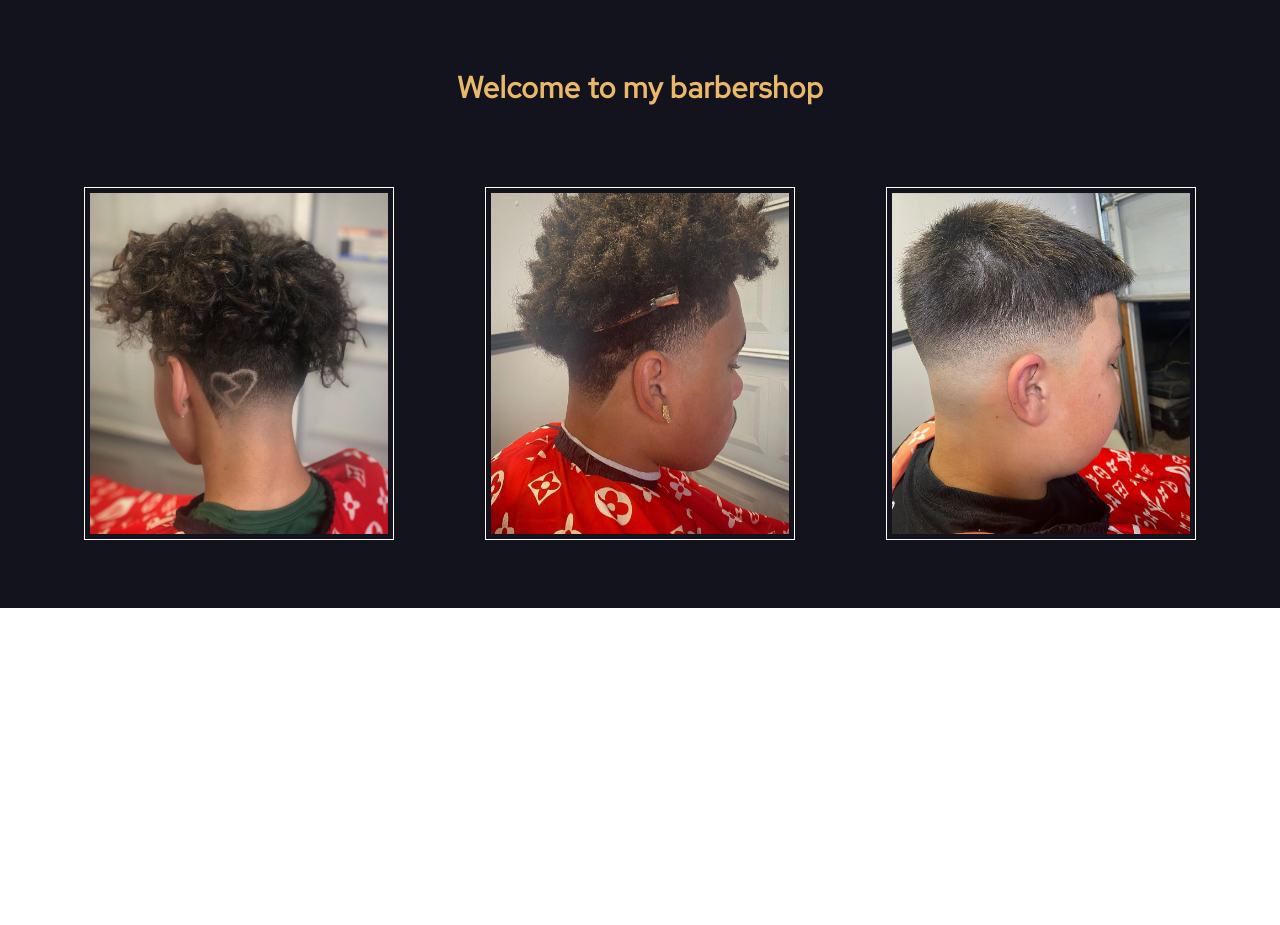
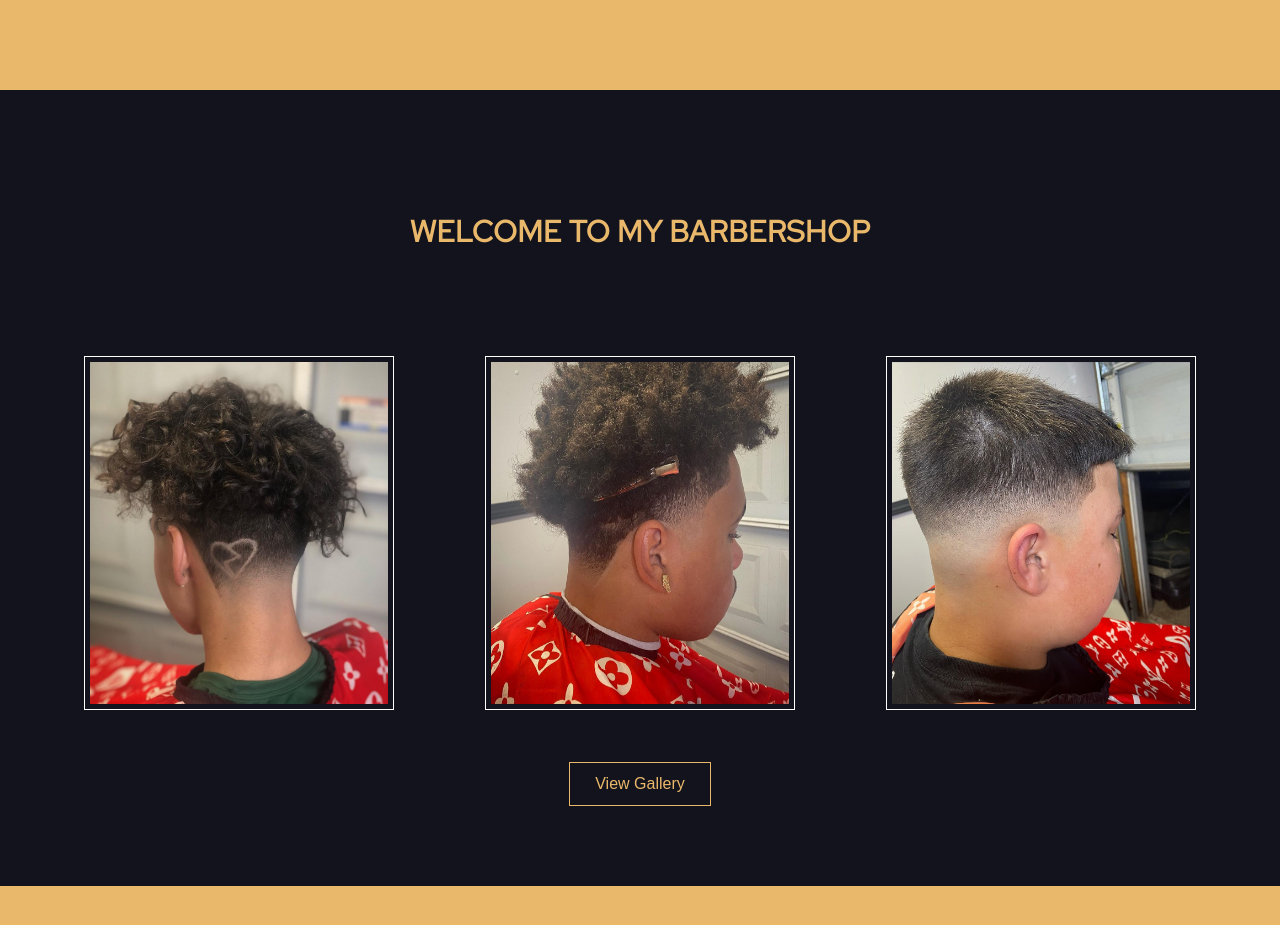
Before and after one commit to NoelCov/Marcus-barbershop-website, a React (Create React App) app: page / in a window 1280 px wide. Shown: the part 637-1562 px from the top of the page. Before the commit the page ends 1245 px from the top, so only its background shows below. Built offline with nearby package versions, Linux system fonts and the light colour scheme.

Commit message:
Completed styling homepage content component and added a footer to app

```diff
--- a/src/App.js
+++ b/src/App.js
@@ -1,6 +1,8 @@
 import "./App.css";
 
 import NavBar from "./components/navbar/navbar.component";
+import Footer from "./components/footer/footer.component";
+
 import HomePage from "./pages/homepage/homepage.component";
 
 import { Switch, Route } from "react-router-dom";
@@ -12,6 +14,7 @@ function App() {
       <Switch>
         <Route exact path="/" component={HomePage} />
       </Switch>
+      <Footer />
     </div>
   );
 }
--- /dev/null
+++ b/src/components/custom-button/custom-button.component.jsx
@@ -0,0 +1,11 @@
+import React from "react";
+
+import { StyledButton } from "./custom-button.styles";
+
+const CustomButton = ({ children, ...otherProps }) => {
+  return (
+      <StyledButton {...otherProps}>{children}</StyledButton>
+  );
+};
+
+export default CustomButton;
--- /dev/null
+++ b/src/components/custom-button/custom-button.styles.jsx
@@ -0,0 +1,11 @@
+import styled from "styled-components";
+
+export const StyledButton = styled.button`
+  padding: 1.5vh 2vw;
+  color: ${(props) => props.color};
+  font-size: 16px;
+  border: 1.5px solid ${(props) => props.borderColor};
+  background-color: ${(props) => props.backgroundColor};
+  cursor: pointer;
+  width: auto;
+`;
--- /dev/null
+++ b/src/components/footer/footer.component.jsx
@@ -0,0 +1,13 @@
+import React from 'react'
+
+import { FooterContainer } from './footer.styles';
+
+const Footer = () => {
+  return (
+    <FooterContainer>
+
+    </FooterContainer>
+  )
+}
+
+export default Footer;
--- /dev/null
+++ b/src/components/footer/footer.styles.jsx
@@ -0,0 +1,8 @@
+import styled from "styled-components";
+
+export const FooterContainer = styled.footer`
+  background-color: #eab86b;
+  padding: 10vh 0 0;
+  margin: 0;
+  display: flex;
+`;
--- a/src/components/gallery-preview/gallery-preview.styles.jsx
+++ b/src/components/gallery-preview/gallery-preview.styles.jsx
@@ -6,6 +6,7 @@ export const GalleryPreviewContainer = styled.div`
   gap: 50px;
   padding: 10vh 5vw 0;
   justify-items: center;
+  position: relative;
 `;
 
 export const ImageContainer = styled.img`
--- a/src/components/header/header.component.jsx
+++ b/src/components/header/header.component.jsx
@@ -5,10 +5,10 @@ import {
   HeaderTitle,
   HeaderTitleText,
   LogoContainer,
-  StyledButton,
-  StyledButton2,
   ButtonsContainer,
 } from "./header.styles";
+
+import CustomButton from "../custom-button/custom-button.component";
 
 const Header = () => {
   return (
@@ -17,8 +17,20 @@ const Header = () => {
       <HeaderTitle>Marcus Cuttz</HeaderTitle>
       <HeaderTitleText>Best haircuts in the 209</HeaderTitleText>
       <ButtonsContainer>
-        <StyledButton>Make Appointment</StyledButton>
-        <StyledButton2>Contact Me</StyledButton2>
+        <CustomButton
+          color="black"
+          borderColor="white"
+          backgroundColor="#eab86b"
+        >
+          Make Appointment
+        </CustomButton>
+        <CustomButton
+          color="#eab86b"
+          borderColor="black"
+          backgroundColor="black"
+        >
+          Contact Me
+        </CustomButton>
       </ButtonsContainer>
     </HeaderContainer>
   );
--- a/src/components/header/header.styles.jsx
+++ b/src/components/header/header.styles.jsx
@@ -4,7 +4,8 @@ import {ReactComponent as ReactLogo} from "../../assets/crown.svg";
 export const HeaderContainer = styled.div`
   display: flex;
   flex-direction: column;
-  padding: 5vh 20vw;
+  padding: 10vh 0;
+  height: 60vh;
   justify-content: center;
   align-items: center;
   background-color: #eab86b;
@@ -29,21 +30,3 @@ export const ButtonsContainer = styled.div`
   gap: 30px;
   padding: 8vh 0 0;
 `
-
-export const StyledButton = styled.button`
-  padding: 1.5vh 2vw;
-  color: black;
-  font-size: 16px;
-  border: 1.5px solid white;
-  background-color: #eab86b;
-  cursor: pointer;
-`
-
-export const StyledButton2 = styled.button`
-  padding: 1.5vh 2vw;
-  color: #eab86b;
-  font-size: 16px;
-  border: 1.5px solid black;
-  background-color: black;
-  cursor: pointer;
-`
--- a/src/components/homepage-content/homepage-content.component.jsx
+++ b/src/components/homepage-content/homepage-content.component.jsx
@@ -4,13 +4,25 @@ import GalleryPreview from "../gallery-preview/gallery-preview.component";
 import {
   HomePageContentContainer,
   HomePageTitle,
+  CustomButtonContainer,
 } from "./homepage-content.styles";
+
+import CustomButton from "../custom-button/custom-button.component";
 
 const HomePageContent = () => {
   return (
     <HomePageContentContainer>
-      <HomePageTitle>Welcome to my barbershop</HomePageTitle>
+      <HomePageTitle>WELCOME TO MY BARBERSHOP</HomePageTitle>
       <GalleryPreview />
+      <CustomButtonContainer>
+        <CustomButton
+          backgroundColor="#12131c"
+          color="#eab86b"
+          borderColor="#eab86b"
+        >
+          View Gallery
+        </CustomButton>
+      </CustomButtonContainer>
     </HomePageContentContainer>
   );
 };
--- a/src/components/homepage-content/homepage-content.styles.jsx
+++ b/src/components/homepage-content/homepage-content.styles.jsx
@@ -5,10 +5,15 @@ export const HomePageContentContainer = styled.div`
   background-color: #12131c;
   display: flex;
   flex-direction: column;
+  align-items: center;
 `;
 
 export const HomePageTitle = styled.h2`
   font-size: 30px;
   color: #eab86b;
-  margin: 0;
+  padding: 2vh 0 0;
 `;
+
+export const CustomButtonContainer = styled.div`
+  margin-top: 8vh;
+`;
```
